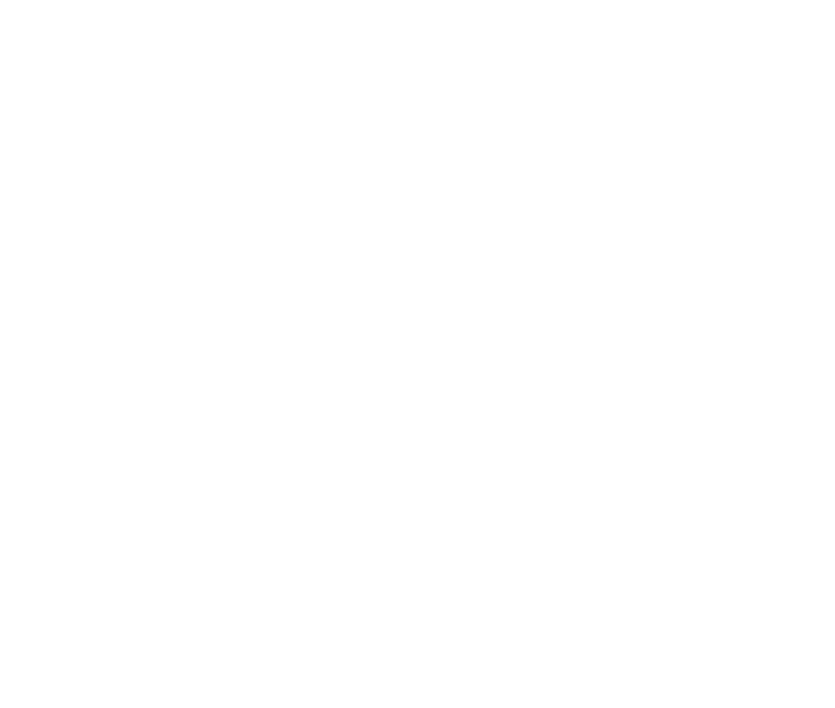
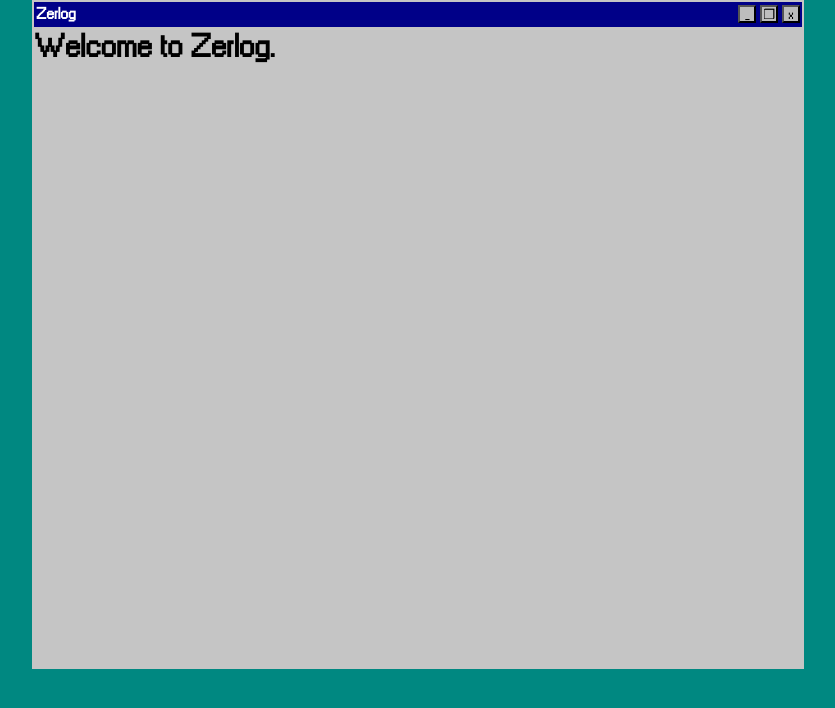
Before and after one commit to eefh/design-stuff, a website: page index.html in a window 1280 px wide. Shown: the whole page, without its empty margins (222-1057 px from the left). Drawn offline with Linux system fonts and the light colour scheme.

Commit message:
Add windows95 design

```diff
--- a/index.html
+++ b/index.html
@@ -5,10 +5,24 @@
     <meta http-equiv="X-UA-Compatible" content="IE=edge">
     <meta name="viewport" content="width=device-width, initial-scale=1.0">
     <title>Design</title>
+    <link rel="stylesheet" href="style.css">
 </head>
 <body>
     <div class="window">
-
+        <div class="title-bar">
+            <div class="title-block">
+                <img class="app-icon"/>
+                <div class="title">Zerlog</div>
+            </div>
+            <div class="buttons">
+                <button>_</button>
+                <button>❒</button>
+                <button>x</button>
+            </div>
+        </div>
+        <div class="window-content">
+            <h1>Welcome to <strong>Zerlog</strong>.</h1>
+        </div>
     </div>
 </body>
 </html>
--- a/style.css
+++ b/style.css
@@ -1,4 +1,47 @@
+@font-face {
+    font-family: msFont;
+    src: url(font.ttf);
+}
 * {
     margin: 0px;
     padding: 0px;
+    font-family: msFont;
 }
+html {
+    height: 100%;
+    width: 100%;
+}
+body {
+    display: flex;
+    justify-content: center;
+    align-items: center;
+    background-color: rgb(0, 136, 129);
+}
+.window {
+    width: 48em;
+    background-color: rgb(197, 197, 197);
+    padding:2px;
+}
+.title-bar {
+    display: flex;
+    background-color: rgb(0, 0, 136);
+    padding: 2px;
+    justify-content: space-between;
+}
+.title {
+    color: white;
+    font-weight: bolder;
+}
+.title-block{
+    display: flex;
+}
+
+button  {
+    text-align: center;
+    height: 18px;
+    width: 18px;
+    background-color: rgb(189, 189, 189);
+}
+.window-content {
+    height: 40em;
+}
```
Also changed, not shown: font.ttf (added), 1 other file.
